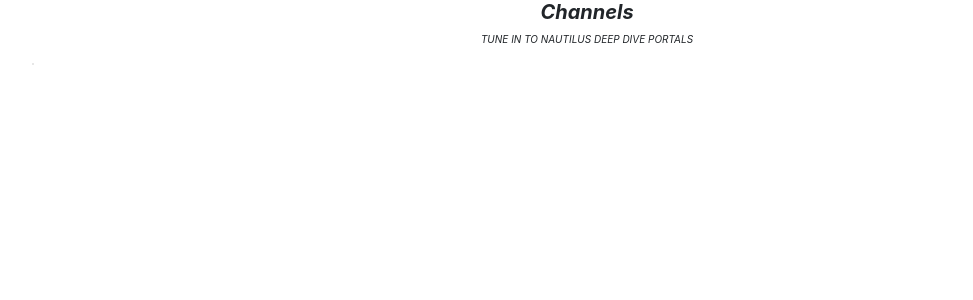
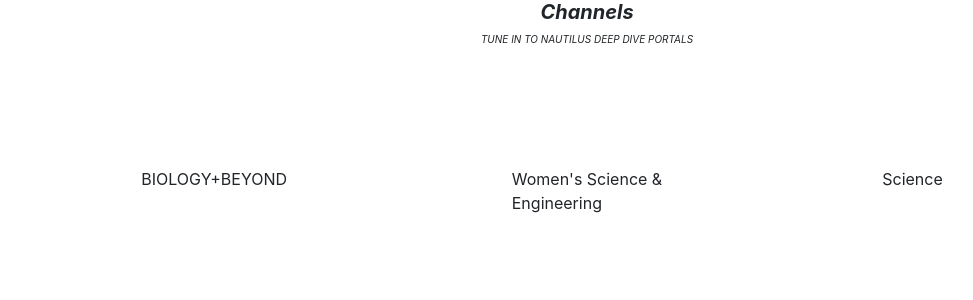
Before and after one commit to SunShineOneX/nautilus_mockup, a React (Create React App) app: page / in a window 1280 px wide. Shown: the top 300 px of the page, without its empty margins (53-1026 px from the left). Built offline with nearby package versions, Linux system fonts and the light colour scheme.

Commit message:
creating top row of cards

```diff
--- a/src/App.css
+++ b/src/App.css
@@ -1,3 +1,8 @@
+.body {
+    padding: 0;
+    margin: 0;
+}
+
 .head-container {
     text-align: center;
     font-style: italic;
@@ -10,3 +15,18 @@
 .sub-header {
  font-size: 10px;
 }
+
+.card {
+    padding: 10vh;
+    border: 0;
+    margin: 0;
+}
+
+.row {
+
+}
+
+.card-deck {
+    justify-content: center;
+    padding-top: 3vh;
+}
--- a/src/components/Channels.js
+++ b/src/components/Channels.js
@@ -13,13 +13,22 @@
                 <div class="row">
                     <div class="col-lg-4">
                         <div id="card" class="card">
-
+                            <p>BIOLOGY+BEYOND</p>
                         </div>
-
+                        </div>
+                    <div class="col-lg-4">
+                        <div id="card" class="card">
+                            <p>Women's Science & Engineering</p>
+                        </div>
+                        </div>
+                        <div class="col-lg-4">
+                        <div id="card" class="card">
+                            Science
+                        </div>
+                        </div>
                     </div>
                 </div>
             </div>
-        </div>
     )
 }
 
```
